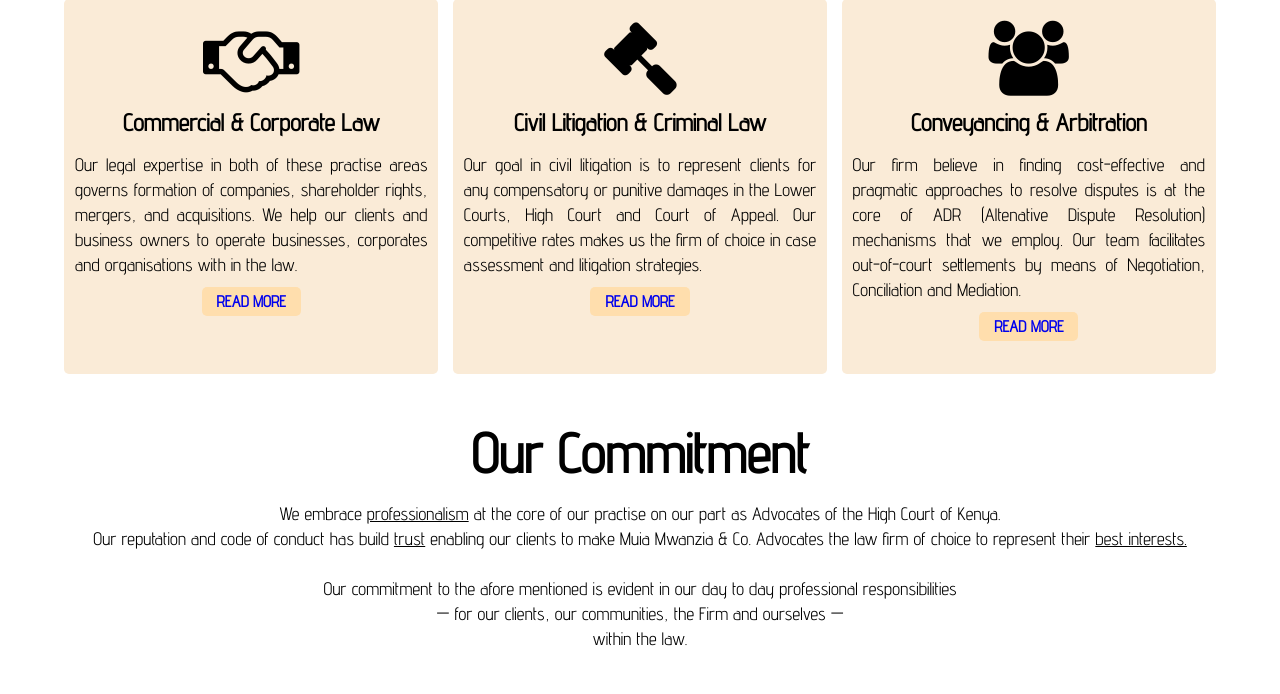
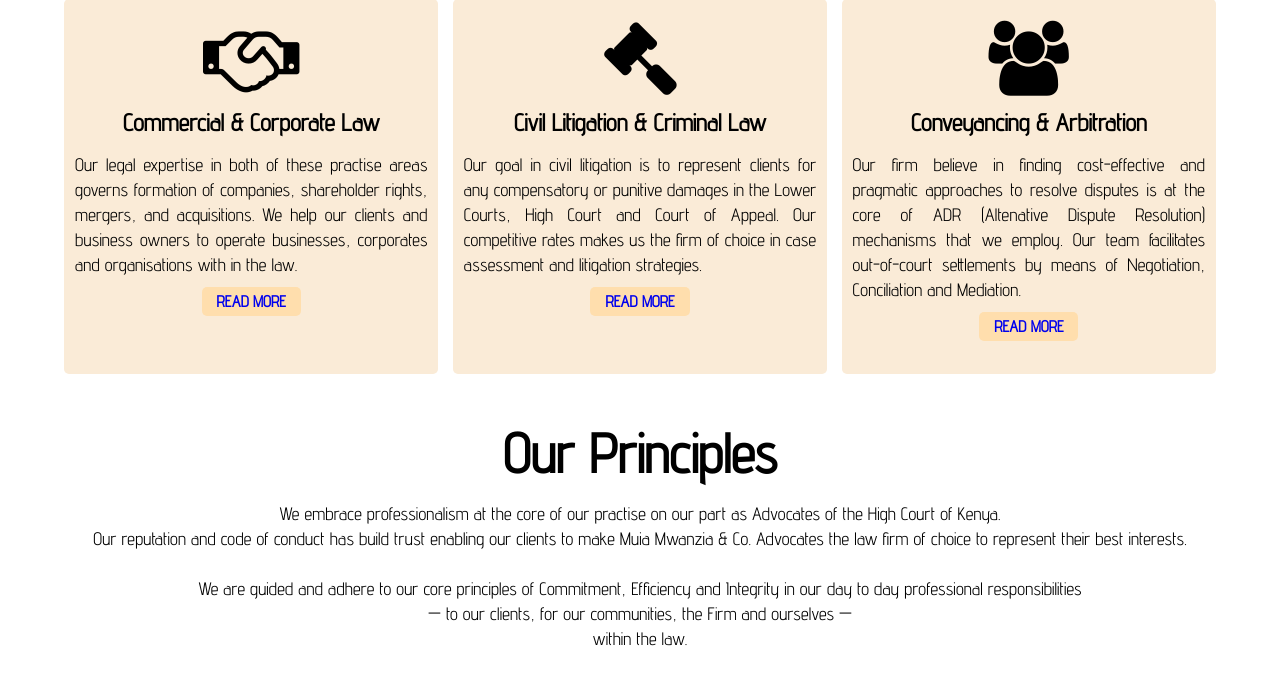
Before and after one commit to Charles-Muia/The_Marathon_Continues, a PHP site: page / in a window 1280 px wide. Shown: the part 1038-1732 px from the top of the page. Run offline with PHP 8.4, Linux system fonts and the light colour scheme; some libraries are stand-ins or nearby versions.

Commit message:
Lawfirm_15

```diff
--- a/About.php
+++ b/About.php
@@ -113,7 +113,10 @@
                         </div>
                     </div>
                 <hr>
-            </section><br>
+
+            </section>
+
+<br>
 
 
 <!--                Journey / Timeline sections starts here-->
--- a/Index.php
+++ b/Index.php
@@ -57,7 +57,8 @@
 <!--                     <br>   We embrace a modern mindset throughout our practice with perspective and adaptability. <br>-->
 <!--                             <br> Our commitment is making your legal affairs aligned with your best interest.-->
                                   We take pride in offering personalised legal counsel to our adverse clientele. <br>
-                             <br> Our practise inspires us to offer efficient and cost-effective legal solutions that meet our clients needs in a timely and competent manner.
+                    <br> Our practise inspires us to offer efficient and cost-effective legal solutions that meet our clients needs in a timely and competent manner.
+
                 </p>
                 <a class="Learn" href="About.php"> — Learn More — </a>
             </div>
@@ -108,14 +109,14 @@
 
 <!--                        Commitment section starts here-->
                         <section class="Commitment">
-                                <h1>  Our Commitment  </h1>
+                                <h1>  Our Principles  </h1>
                             <p>
 <!--                                Our firm’s guiding principle is to develop and maintain long-lasting relationships with our clients by working round the clock to ensure their best interests are represented.-->
 <!--                                <br><br> -->
-                                We embrace <u>professionalism</u> at the core of our practise on our part as Advocates of the High Court of Kenya.  <br>
-                                Our reputation and code of conduct has build <u>trust</u> enabling our clients to make Muia Mwanzia & Co. Advocates the law firm of choice to represent their <u>best interests.</u>
-                                <br> <br> Our commitment to the afore mentioned is evident in our day to day professional responsibilities
-                                <br> — for our clients, our communities, the Firm and ourselves — <br> within
+                                We embrace professionalism at the core of our practise on our part as Advocates of the High Court of Kenya.  <br>
+                                Our reputation and code of conduct has build trust enabling our clients to make Muia Mwanzia & Co. Advocates the law firm of choice to represent their best interests.
+                                <br> <br> We are guided and adhere to our core principles of Commitment, Efficiency and Integrity in our day to day professional responsibilities
+                                <br> — to our clients, for our communities, the Firm and ourselves — <br> within
                                 the law.</p>
                             <div class="row">
                                 <div class="commitment-col">
```
